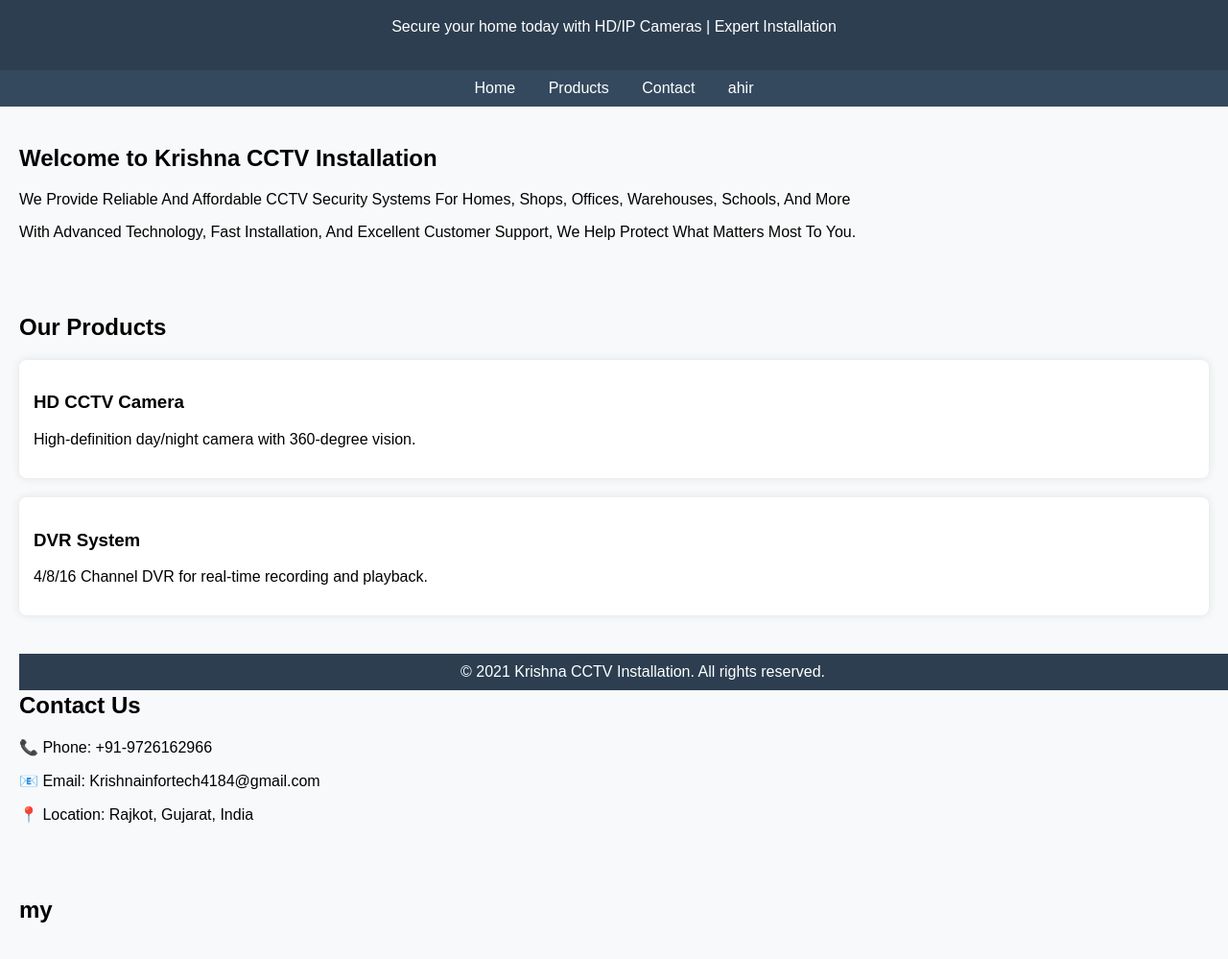
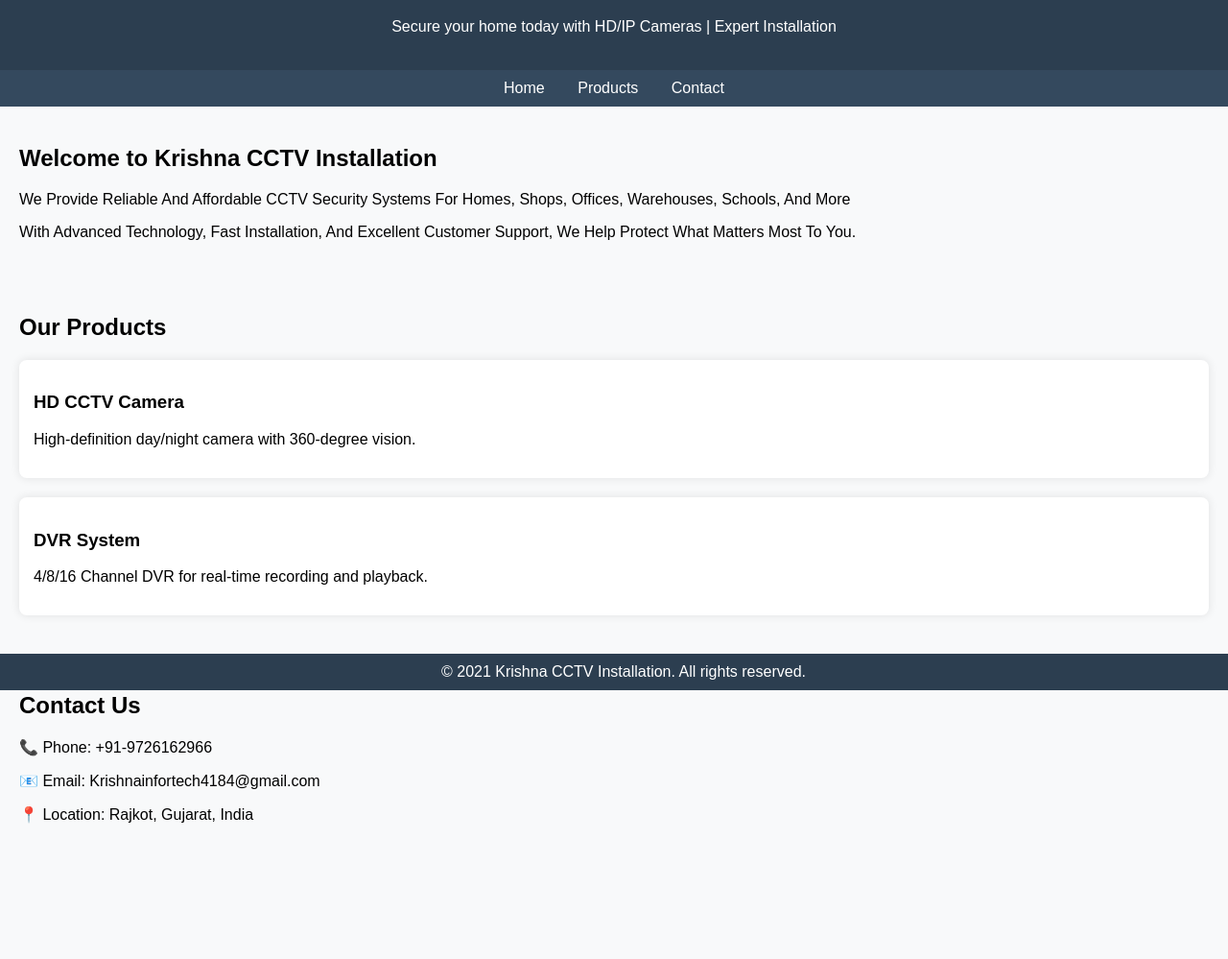
Before and after one commit to krishnacctvinstallation/KRISHNA-CCTV-INSTALLATION, a plain HTML site: page index.html in a window 1280 px wide. Shown: the part 81-1080 px from the top of the page at 96% size. After the commit the page ends 975 px from the top, so only its background shows below. Drawn offline with Linux system fonts and the light colour scheme.

Commit message:
Update index.html
Signed-off-by: Krishna cctv installation  <Krishnainfortech4184@gmail.com>

```diff
--- a/index.html
+++ b/index.html
@@ -61,7 +61,6 @@
     <a href="#home">Home</a>
     <a href="#product">Products</a>
     <a href="#contact">Contact</a>
-    <a href="#ahir">ahir</a>
   </nav>
 
   <section id="home">
@@ -89,8 +88,7 @@
     <p>📍 Location: Rajkot, Gujarat, India</p>
   </section>
 
-<section id="ahir">
-  <h2>my</h2>
+
     <footer>
     &copy; 2021 Krishna CCTV Installation. All rights reserved.
   </footer>
```
